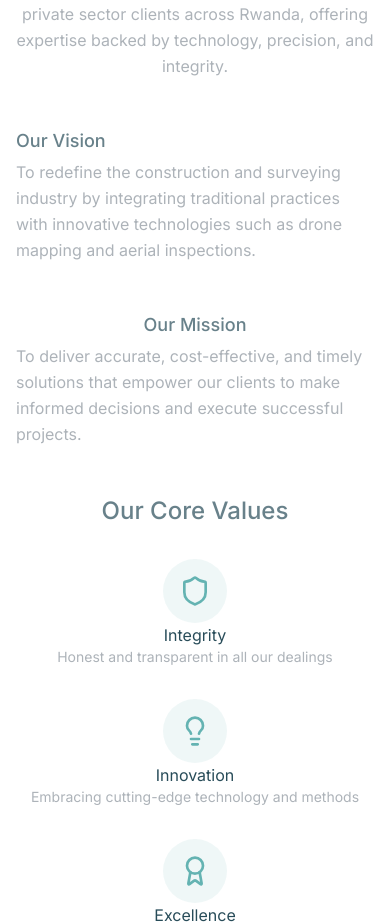
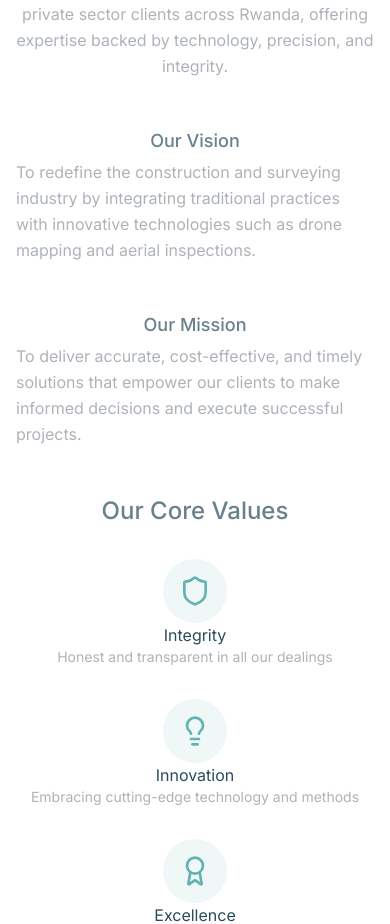
Before and after one commit to DavidMANZI-093/apex, a Next.js app: page / in a window 390 px wide. Shown: the part 1120-2044 px from the top of the page. Built offline with nearby package versions, Linux system fonts and the light colour scheme.

Commit message:
Auto-commit at 24/06/2025, 19:33:42 for inactivity period...

```diff
--- a/src/components/about.tsx
+++ b/src/components/about.tsx
@@ -50,7 +50,7 @@ const about = () => {
         </div>
 
         <div className="grid md:grid-cols-2 gap-12 mb-16">
-          <div className="flex flex-col gap-1">
+          <div className="flex flex-col gap-1 items-center sm:items-start">
             <h3 className="!text-lg !font-medium !text-midnight-green/70">Our Vision</h3>
             <p className="text-french-grey leading-relaxed">
               {"To redefine the construction and surveying industry " +
```
